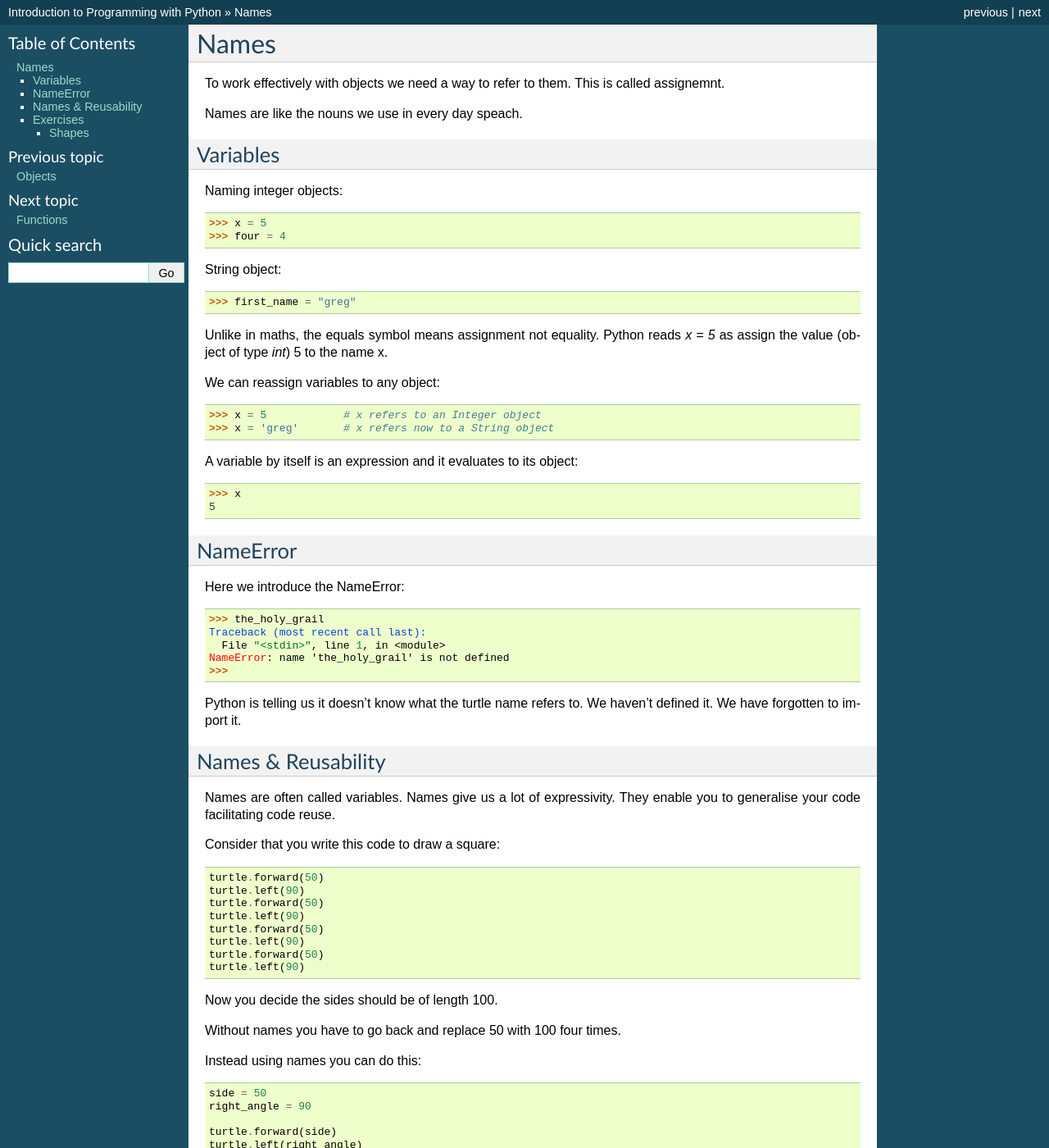
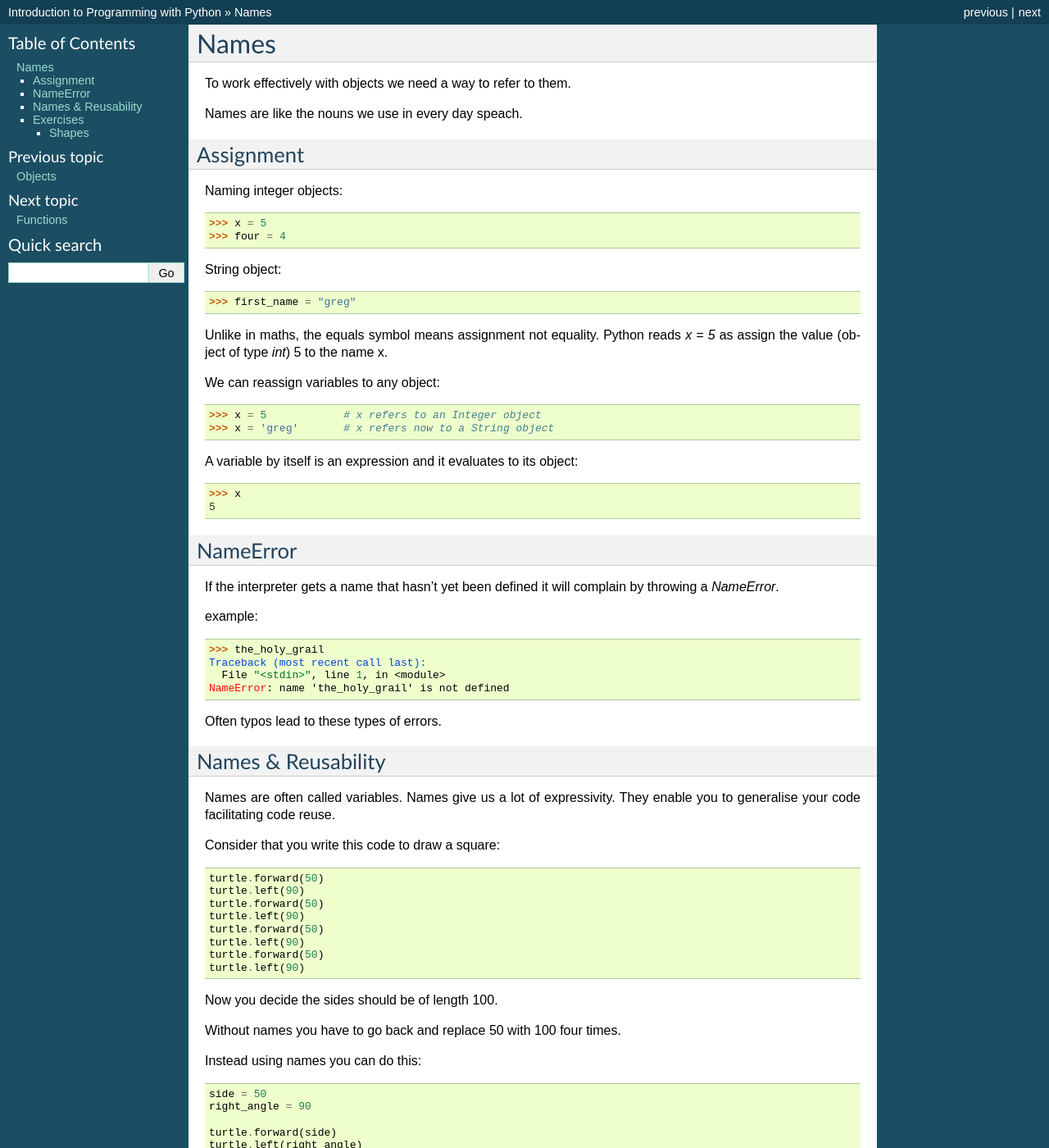
Before and after one commit to gu-lseg/intro-to-programming, a Sphinx documentation site: the page built from source/names.rst, in a window 1280 px wide and 1400 px high. Shown: the whole window at 82% size. Built offline with Sphinx 7.4.7, drawn with Linux system fonts in a browser that asks for light colours.

Commit message:
clean up

```diff
--- a/source/names.rst
+++ b/source/names.rst
@@ -1,12 +1,12 @@
 Names
 *****
 
-To work effectively with objects we need a way to refer to them. This is called assignemnt.
+To work effectively with objects we need a way to refer to them.
 
 Names are like the nouns we use in every day speach.
 
-Variables
-=========
+Assignment
+==========
 
 Naming integer objects::
 
@@ -33,16 +33,17 @@ A variable by itself is an expression and it evaluates to its object::
 NameError
 =========
 
-Here we introduce the NameError::
+If the interpreter gets a name that hasn't yet been defined it will complain
+by throwing a `NameError`.
+
+example::
 
     >>> the_holy_grail
     Traceback (most recent call last):
       File "<stdin>", line 1, in <module>
     NameError: name 'the_holy_grail' is not defined
-    >>>
 
-Python is telling us it doesn't know what the turtle name refers to. We haven't
-defined it. We have forgotten to import it.
+Often typos lead to these types of errors.
 
 Names & Reusability
 ===================
@@ -93,8 +94,6 @@ Names help in:
     If you find yourself needing to replace many similar values in order
     to update your code, using names is worth considering.
 
-
-
 Exercises
 =========
 
```
